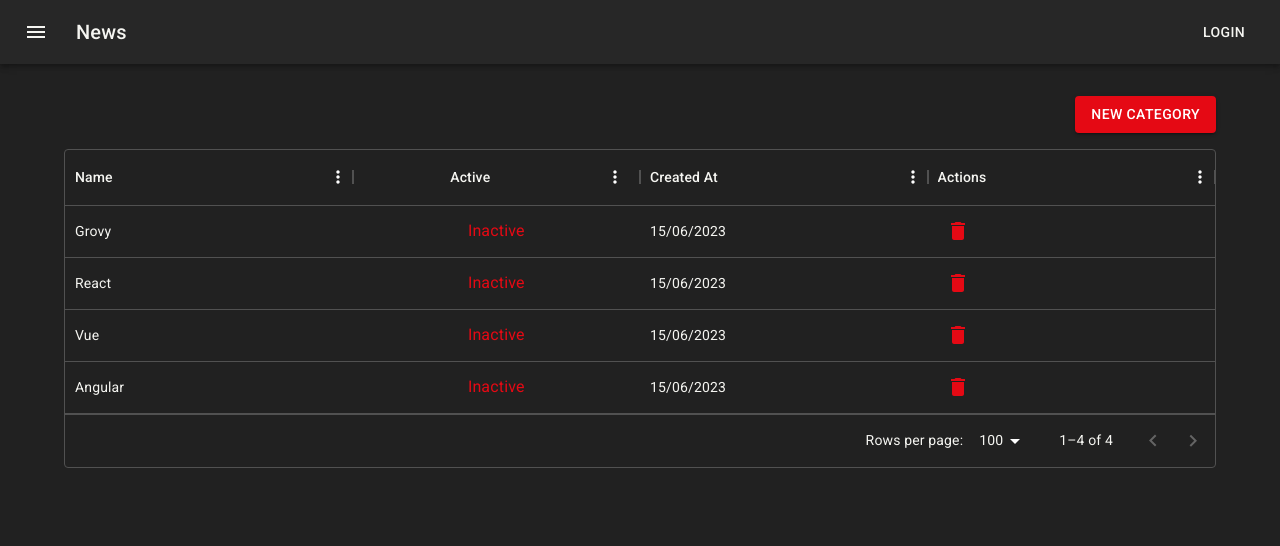
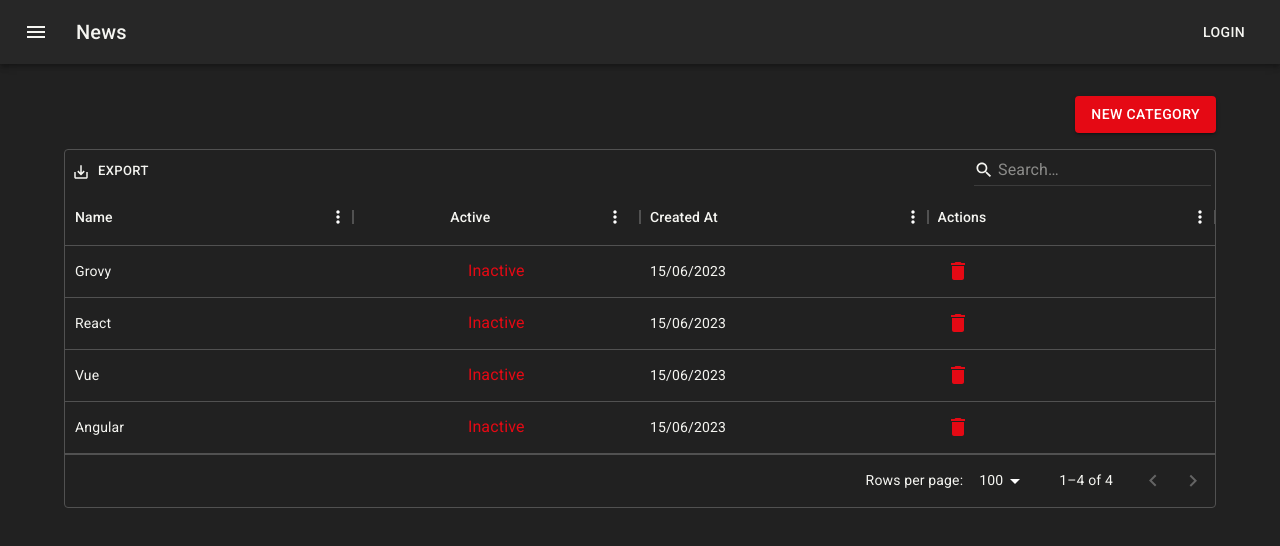
Before and after one commit to Vicenteefenequis/shiny-robot, a React (Create React App) app: page / in a window 1280 px wide. Shown: the top 546 px of the page. Built offline with nearby package versions, Linux system fonts and the light colour scheme.

Commit message:
feat: adding actions and filters on datagrid

```diff
--- a/src/features/categories/ListCategory.tsx
+++ b/src/features/categories/ListCategory.tsx
@@ -2,7 +2,7 @@
 import { useAppSelector } from "../../app/hooks";
 import { selectCategories } from "./categorySlice";
 import { Link } from "react-router-dom";
-import { DataGrid, GridColDef, GridRenderCellParams, GridRowsProp } from '@mui/x-data-grid';
+import { DataGrid, GridColDef, GridRenderCellParams, GridRowsProp, GridToolbar } from '@mui/x-data-grid';
 import DeleteIcon from '@mui/icons-material/Delete';
 
 
@@ -74,12 +74,20 @@
 				</Button>
 			</Box>
 
-			{/* {categories.map(category => (
-				<Typography key={category.id} variant='h2' component='h2'>{category.name}</Typography>
-			))} */}
 
 
 			<DataGrid
+				slots={{ toolbar: GridToolbar }}
+				disableRowSelectionOnClick
+				disableColumnSelector
+				disableColumnFilter
+				disableDensitySelector
+				slotProps={{
+					toolbar: {
+						showQuickFilter: true,
+						quickFilterProps: { debounceMs: 500 }
+					}
+				}}
 				rows={rows}
 				columns={columns}
 			/>
```
